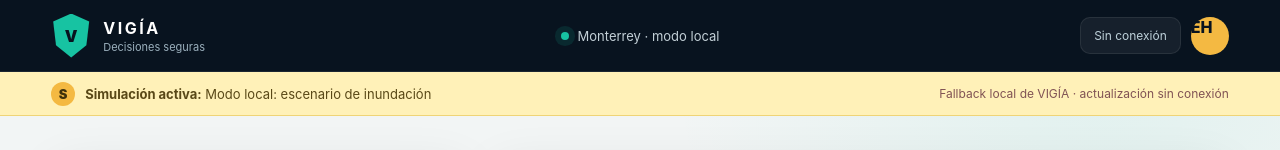
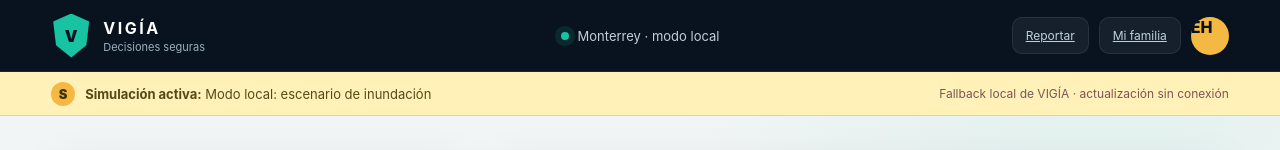
Before and after one commit to hernandez87-byte/VGIA, a Next.js app: page / in a window 1280 px wide. Shown: the top 150 px of the page. Built offline with nearby package versions, Linux system fonts and the light colour scheme; no server answers; the database is empty.

Commit message:
feat: link connected user workflows from dashboard

```diff
--- a/app/page.tsx
+++ b/app/page.tsx
@@ -28,9 +28,8 @@ export default async function Home() {
           </span>
         </div>
         <nav className="topbar-actions" aria-label="Acciones principales">
-          <span className="topbar-button" aria-label="Estado de conexión">
-            {dashboard.source === "supabase" ? "Supabase activo" : "Sin conexión"}
-          </span>
+          <Link className="topbar-button" href="/reportar">Reportar</Link>
+          <Link className="topbar-button" href="/familia">Mi familia</Link>
           <Link className="profile-button profile-link" href="/login" aria-label="Iniciar sesión">
             EH
           </Link>
@@ -91,7 +90,7 @@ export default async function Home() {
               <strong>{roadClosures.length}</strong> cierres
             </span>
           </div>
-          <Link className="secondary-button link-button" href="/login">
+          <Link className="secondary-button link-button" href="/familia">
             Configurar familia
           </Link>
         </section>
```
